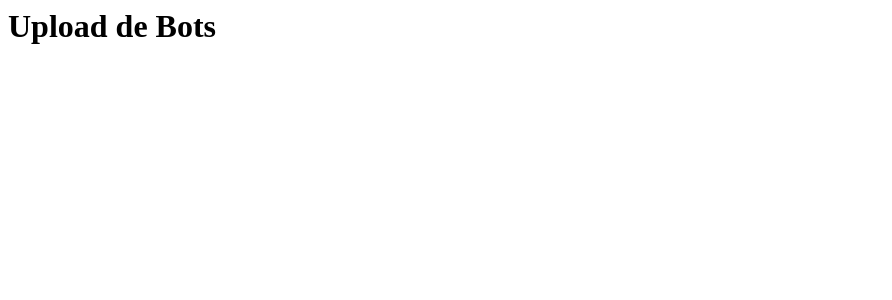
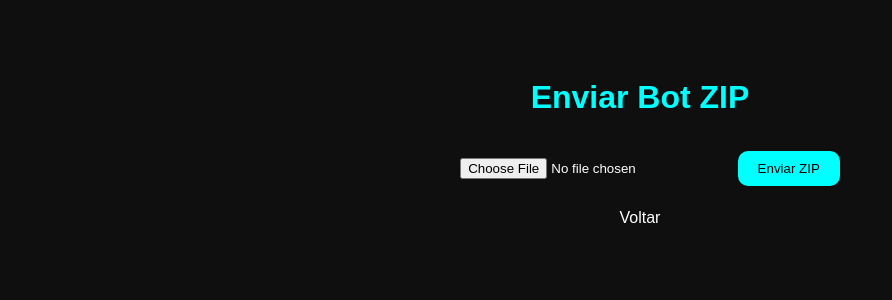
Before and after one commit to zoluiz4-dotcom/host-discord2, a Flask app: page /upload in a window 1280 px wide. Shown: the top 300 px of the page, without its empty margins (0-892 px from the left). Run offline with Flask 3, Linux system fonts and the light colour scheme.

Commit message:
Update upload.html

```diff
--- a/templates/upload.html
+++ b/templates/upload.html
@@ -1 +1,32 @@
-<h1>Upload de Bots</h1>
+<!DOCTYPE html>
+<html lang="pt-br">
+<head>
+<meta charset="UTF-8">
+<title>Upload</title>
+<link rel="stylesheet" href="/static/style.css">
+</head>
+
+<body>
+
+<div class="container">
+
+<h1>Enviar Bot ZIP</h1>
+
+<form method="POST" enctype="multipart/form-data">
+
+<input type="file" name="file" required>
+
+<button type="submit">
+Enviar ZIP
+</button>
+
+</form>
+
+<a class="voltar" href="/">
+Voltar
+</a>
+
+</div>
+
+</body>
+</html>
```
